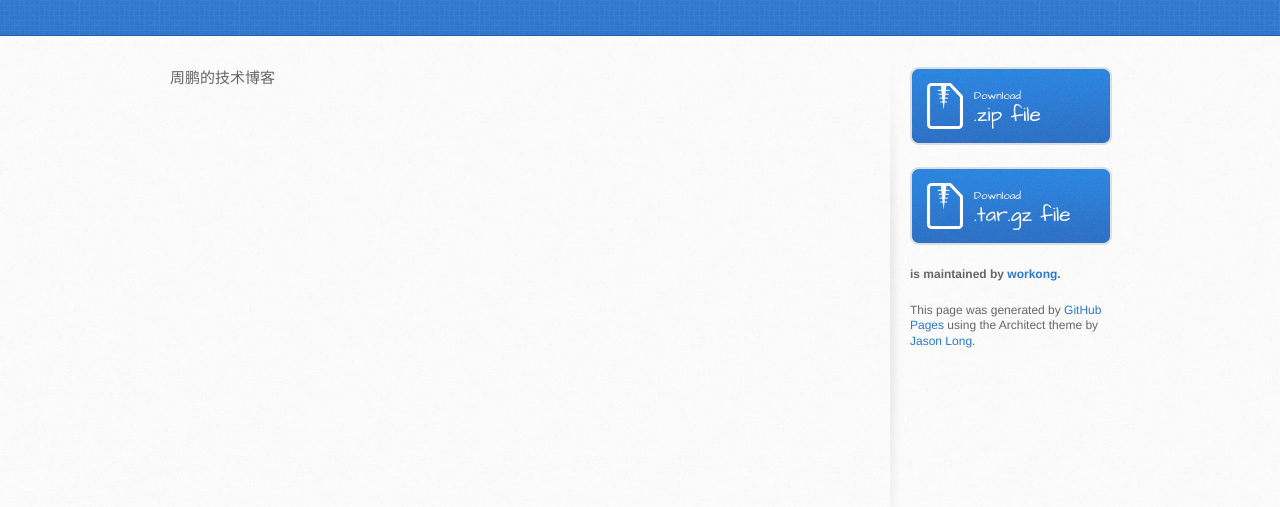
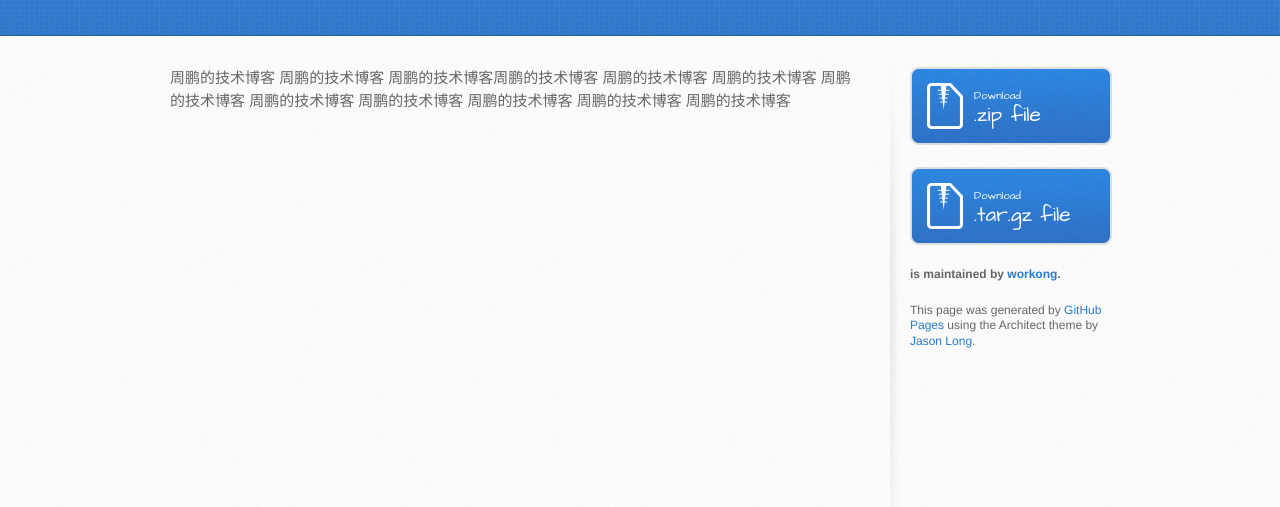
Before and after one commit to workong/zhoupeng.github.io, a plain HTML site: page index.html in a window 1280 px wide. Shown: the part 165-672 px from the top of the page. Drawn offline with Linux system fonts and the light colour scheme.

Commit message:
Create gh-pages branch via GitHub

```diff
--- a/index.html
+++ b/index.html
@@ -28,7 +28,17 @@
     <div id="content-wrapper">
       <div class="inner clearfix">
         <section id="main-content">
-          <p>周鹏的技术博客</p>
+          <p>周鹏的技术博客
+周鹏的技术博客
+周鹏的技术博客周鹏的技术博客
+周鹏的技术博客
+周鹏的技术博客
+周鹏的技术博客
+周鹏的技术博客
+周鹏的技术博客
+周鹏的技术博客
+周鹏的技术博客
+周鹏的技术博客</p>
         </section>
 
         <aside id="sidebar">
--- a/params.json
+++ b/params.json
@@ -1 +1 @@
-{"name":"Zhoupeng.GitHub.io","tagline":"给丫一特写","body":"周鹏的技术博客\r\n","google":"","note":"Don't delete this file! It's used internally to help with page regeneration."}
+{"name":"Zhoupeng.GitHub.io","tagline":"给丫一特写","body":"周鹏的技术博客\r\n周鹏的技术博客\r\n周鹏的技术博客周鹏的技术博客\r\n周鹏的技术博客\r\n周鹏的技术博客\r\n周鹏的技术博客\r\n周鹏的技术博客\r\n周鹏的技术博客\r\n周鹏的技术博客\r\n周鹏的技术博客\r\n周鹏的技术博客\r\n","google":"","note":"Don't delete this file! It's used internally to help with page regeneration."}
```
